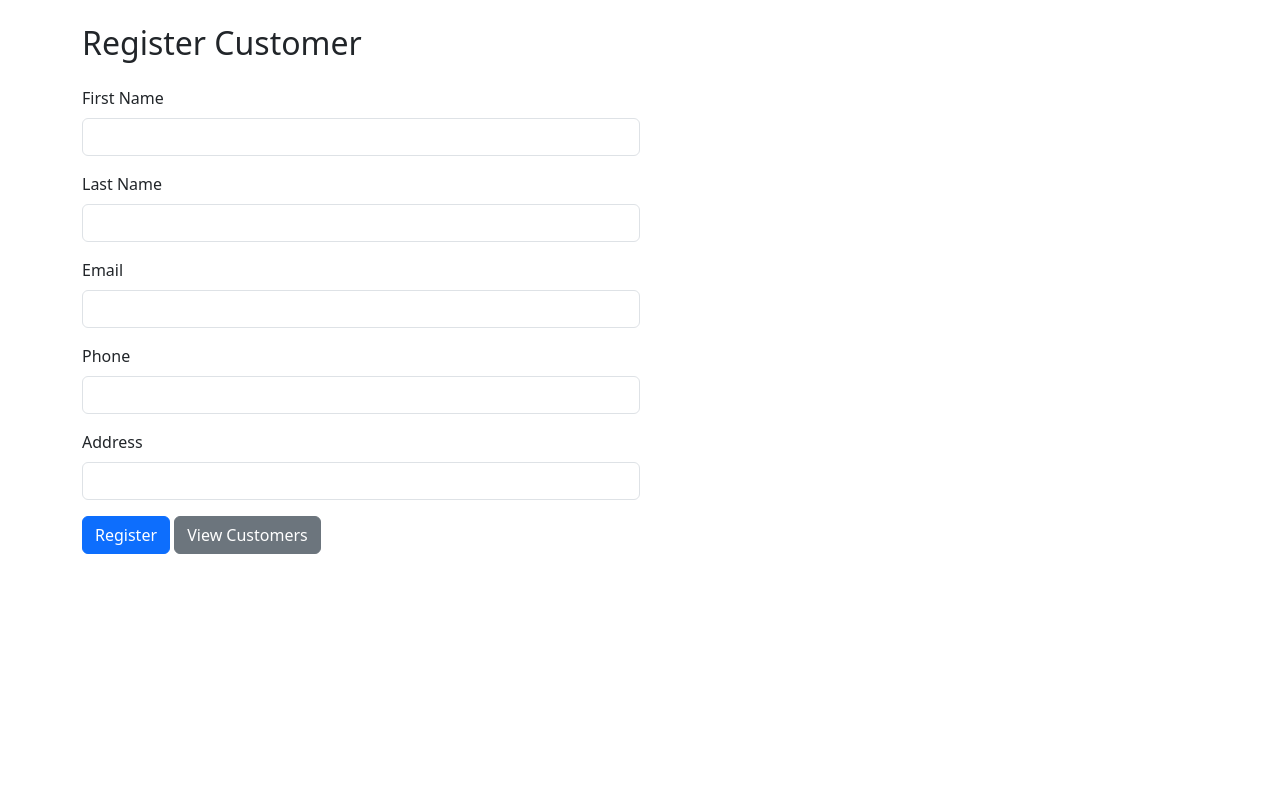
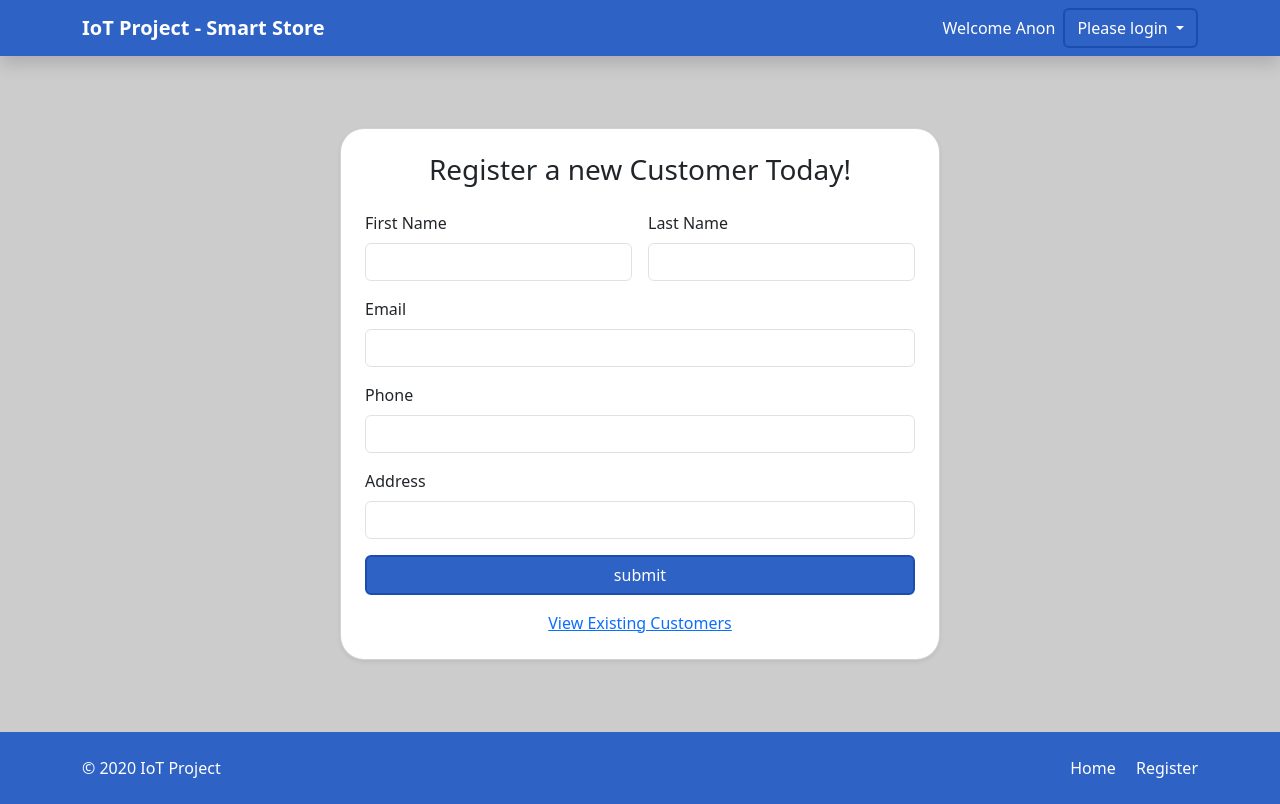
Before and after one commit to seli-hom/Iot-project, a Flask app: template templates/customersRegistration.html in a window 1280 px wide. Before the commit the page ends 554 px from the top, so only its background shows below. Run offline with Flask 3, Linux system fonts and the light colour scheme; the template is opened without the code that fills it: most values are stand-ins (such as "Sample title", 1, 10 or a date in 2020).

Commit message:
updated frontend

```diff
--- a/main.py
+++ b/main.py
@@ -1,3 +1,5 @@
+DEV_MODE = True
+
 from flask import Flask
 from models import database as db
 db.init_db()
--- a/routes/store.py
+++ b/routes/store.py
@@ -31,4 +31,4 @@ def customersRegistration():
             message = "Error: Customer could not be added to the store db. Please try again."
 
         success = result
-    return render_template('customersRegistration.html')
+    return render_template('customersRegistration.html', message=message, success=success)
--- /dev/null
+++ b/static/css/00-Global-Styles.css
@@ -0,0 +1,65 @@
+body, html {
+    background-color: #ccc !important;
+    color: #333;
+    min-height: 100vh;
+    display: flex;
+    flex-direction: column;
+    margin: 0;
+    position: relative;
+}
+
+nav {
+  position: absolute;
+  top: 0px;
+}
+
+.bg-primary, .btn-primary {
+  background-color: #2e62c4 !important;
+}
+.btn-primary {
+  border: 2px solid #1a4dad;
+}
+.btn-primary:hover {
+  background-color: #1a4dad !important;
+}
+
+.card {
+  border-radius: 1.5rem !important;
+}
+
+.page-content {
+    margin: 50px;
+}
+
+#form-container {
+    padding: 20px;
+    width: 500px;
+    border: 1px solid #babcbe;
+    border-radius: 10px;
+}
+
+.page-content, #form-container {
+  flex: 1;
+  display: flex;
+  justify-content: center;
+  align-items: center;
+  padding: 2rem;
+}
+
+#form-container form {
+  background-color: #fff;
+  border: 1px solid #ccc;
+  border-radius: 0.5rem;
+  box-shadow: 0 4px 12px rgba(0,0,0,0.15);
+  padding: 2rem;
+  width: 100%;
+  max-width: 500px;
+}
+
+footer {
+  background-color: #2e62c4;
+  color: #fff;
+  padding: 1rem 0;
+  flex-shrink: 0;
+  text-align: center;
+}
--- a/templates/base.html
+++ b/templates/base.html
@@ -1,15 +1,84 @@
 <!doctype html>
 <html>
   <head>
-    <link
-      href="https://cdn.jsdelivr.net/npm/bootstrap@5.3.0/dist/css/bootstrap.min.css"
-      rel="stylesheet"
-    />
-
+    <meta charset="utf-8">
+    <meta name="viewport" content="width=device-width, initial-scale=1">
+    <link href="https://cdn.jsdelivr.net/npm/bootstrap@5.3.0/dist/css/bootstrap.min.css" rel="stylesheet"/>
+    <link rel="stylesheet" href="{{ url_for('static', filename='css/00-Global-Styles.css') }}">
     <title>IoT Store</title>
   </head>
   <body>
+    <!-- Navbar: -->
+    <nav class="navbar navbar-expand-lg navbar-dark bg-primary shadow">
+      <div class="container">
+        <a class="navbar-brand" href="{{ url_for('store.storeIndex') }}">
+          <b>IoT Project - Smart Store</b>
+        </a>
+
+        <div class="ms-auto text-white d-flex align-items-center">
+          <span class="me-2">Welcome Anon</span>
+          <div class="dropdown">
+            <button class="btn btn-primary dropdown-toggle"
+                    type="button"
+                    id="loginDropdown"
+                    data-bs-toggle="dropdown"
+                    data-bs-auto-close="outside"
+                    aria-expanded="false">
+              Please login
+            </button>
+            <div class="dropdown-menu dropdown-menu-end p-4 shadow"
+                aria-labelledby="loginDropdown"
+                style="min-width: 320px;">
+              <form method="POST" action="{{ url_for('store.customersRegistration') }}">
+                <div class="mb-3">
+                  <label class="form-label">Email address</label>
+                  <input type="email"
+                        name="email"
+                        class="form-control"
+                        placeholder="email@example.com"
+                        required>
+                </div>
+                <div class="mb-3">
+                  <label class="form-label">Password</label>
+                  <input type="password"
+                        name="password"
+                        class="form-control"
+                        placeholder="Password"
+                        required>
+                </div>
+                <div class="form-check mb-3">
+                  <input type="checkbox"
+                        name="remember"
+                        class="form-check-input"
+                        id="rememberCheck">
+                  <label class="form-check-label" for="rememberCheck">
+                    Remember me
+                  </label>
+                </div>
+                <button type="submit" class="btn btn-primary w-100">
+                  Sign in
+                </button>
+              </form>
+            </div>
+          </div>
+        </div>
+      </div>
+    </nav>
+
+    <!-- Main Content: -->
     <div class="container mt-4">{% block content %}{% endblock %}</div>
+
+    <!-- Footer: -->
+    <footer class="bg-primary text-white py-4 mt-auto">
+      <div class="container d-flex justify-content-between align-items-center">
+          <span>&copy; {{ current_year }} IoT Project</span>
+          <div>
+              <a href="{{ url_for('store.storeIndex') }}" class="text-white me-3 text-decoration-none">Home</a>
+              <a href="{{ url_for('store.customersRegistration') }}" class="text-white text-decoration-none">Register</a>
+          </div>
+      </div>
+    </footer>
+    <!-- Import Javascript scripts here: -->
     <script src="https://cdn.jsdelivr.net/npm/bootstrap@5.3.0/dist/js/bootstrap.bundle.min.js"></script>
   </body>
 </html>
--- a/templates/customersRegistration.html
+++ b/templates/customersRegistration.html
@@ -1,38 +1,61 @@
 {% extends "base.html" %} {% block content %}
 
-<h2 class="mb-4">Register Customer</h2>
+<div class="container d-flex flex-column align-items-center py-5">
+  <div class="card shadow-sm mb-4 rounded" style="min-width: 450px; max-width: 600px; width: 100%;">
+    <div class="card-body p-4">
 
+      <h3 class="card-title text-center mb-4">Register a new Customer Today!</h3>
+
+      <!-- Flash Messages: -->
+      <!-- simplified but i can add more customizability later -->
       {% if message %}
         <div class="alert {{ 'alert-success' if success else 'alert-danger' }}">
           {{ message }}
         </div>
       {% endif %}
 
-<form method="POST" class="col-md-6">
-  <div class="mb-3">
+      <!-- Registration form -->
+      <form method="POST" class="mb-3">
+        <div class="row g-3">
+          <div class="col-md-6">
             <label class="form-label">First Name</label>
-    <input type="text" name="first_name" class="form-control" required />
+            <input type="text" class="form-control rounded" name="first_name" required>
           </div>
-  <div class="mb-3">
+
+          <div class="col-md-6">
             <label class="form-label">Last Name</label>
-    <input type="text" name="last_name" class="form-control" required />
+            <input type="text" class="form-control rounded" name="last_name" required>
           </div>
-  <div class="mb-3">
+
+          <div class="col-12">
             <label class="form-label">Email</label>
-    <input type="email" name="email" class="form-control" required />
+            <input type="email" class="form-control rounded" name="email" required>
           </div>
-  <div class="mb-3">
+
+          <div class="col-12">
             <label class="form-label">Phone</label>
-    <input type="text" name="phone" class="form-control" required />
+            <input type="text" class="form-control rounded" name="phone" required>
           </div>
-  <div class="mb-3">
+
+          <div class="col-12">
             <label class="form-label">Address</label>
-    <input type="text" name="address" class="form-control" required />
+            <input type="text" class="form-control rounded" name="address" required>
           </div>
-  <button type="submit" class="btn btn-primary">Register</button>
-  <a href="{{ url_for('store.customersList') }}" class="btn btn-secondary"
-    >View Customers</a
-  >
+
+          <div class="col-12 mt-3">
+            <button type="submit" class="btn btn-primary w-100 rounded">submit</button>
+          </div>
+        </div>
       </form>
 
+      <!-- View Existing Customers link: -->
+      <div class="text-center mt-2">
+        <a href="{{ url_for('store.customersList') }}">View Existing Customers</a>
+      </div>
+
+    </div>
+  </div>
+</div>
+
+
 {% endblock %}
```
Also changed, not shown: models/customers.py (+10 -3 lines), templates/customersList.html (+40 -6 lines), templates/index.html (+20 -4 lines), static/css/styles.css (line endings or trailing spaces), store.db. Lines whose indentation alone changed are shown as unchanged.
